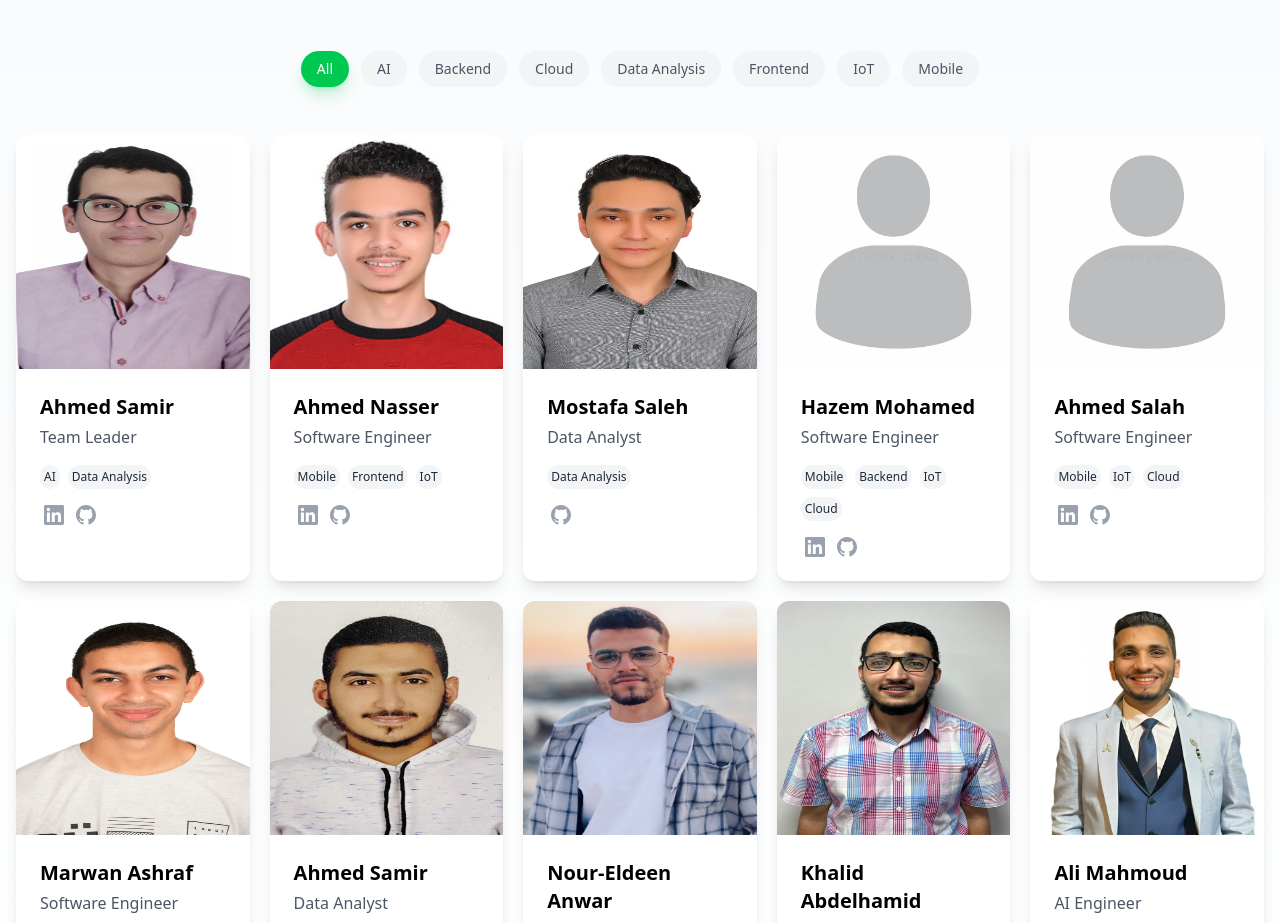
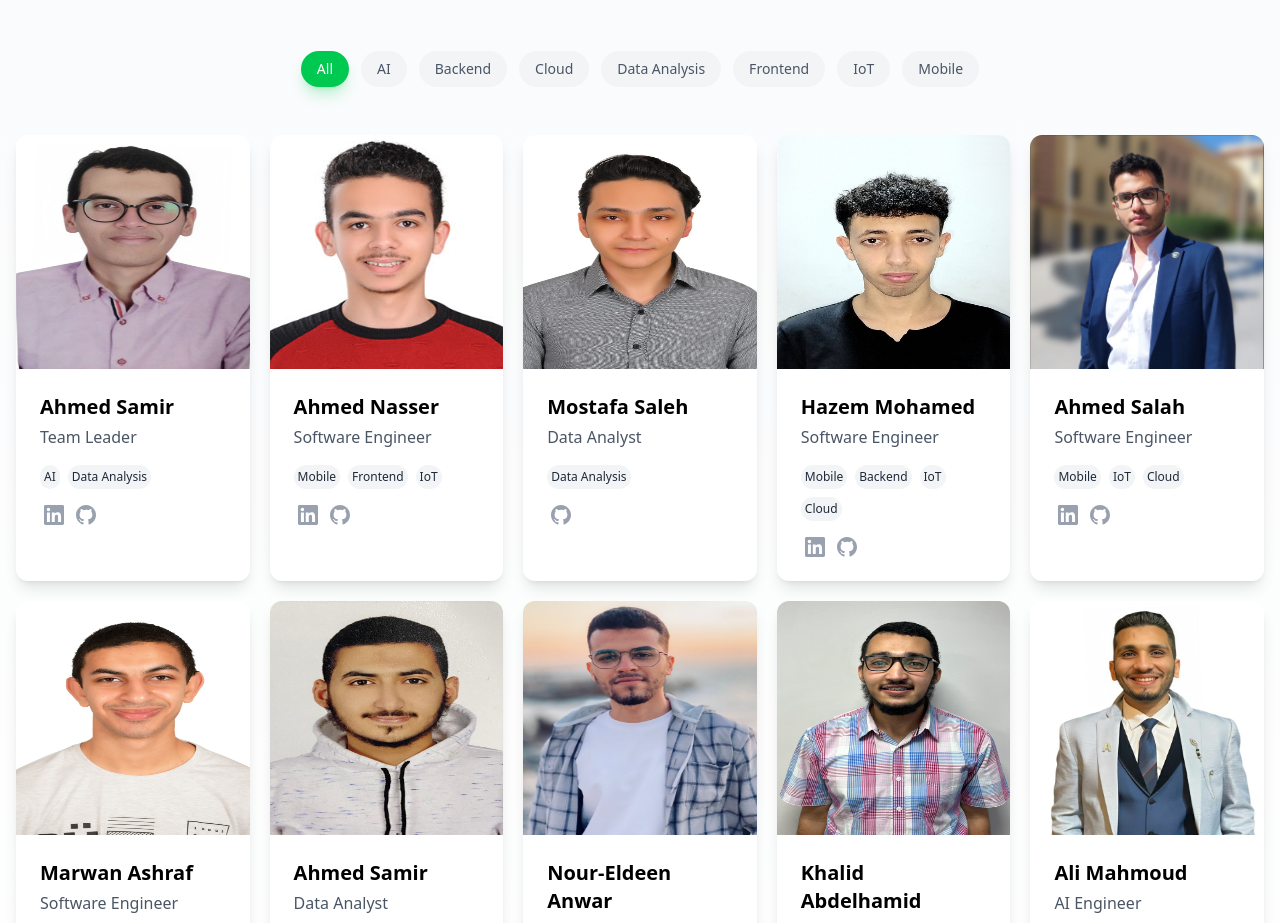
Before and after one commit to ahmednasser111/Muthmir, a React (Vite) app: page / in a window 1280 px wide. Shown: the part 8240-9163 px from the top of the page. Built offline with nearby package versions, Linux system fonts and the light colour scheme.

Commit message:
fix: update team member images in TeamSection component

```diff
--- a/src/components/team-section.tsx
+++ b/src/components/team-section.tsx
@@ -37,7 +37,7 @@ const teamMembers: TeamMember[] = [
 	{
 		name: "Hazem Mohamed",
 		role: "Software Engineer",
-		image: "/placeholder.jpg",
+		image: "/pictures/hazem.jpg",
 		categories: ["Mobile", "Backend", "IoT", "Cloud"],
 		socialLinks: {
 			linkedin: "https://www.linkedin.com/in/hazem-mohamed-b296a6267/",
@@ -107,7 +107,7 @@ const teamMembers: TeamMember[] = [
 	{
 		name: "Ahmed Salah",
 		role: "Software Engineer",
-		image: "placeholder.jpg",
+		image: "/pictures/salah.jpg",
 		categories: ["Mobile", "IoT", "Cloud"],
 		socialLinks: {
 			linkedin: "https://www.linkedin.com/in/ahmed-salah-a6541b285",
```
Also changed, not shown: public/pictures/hazem.jpg (added), public/pictures/salah.jpg (added).
